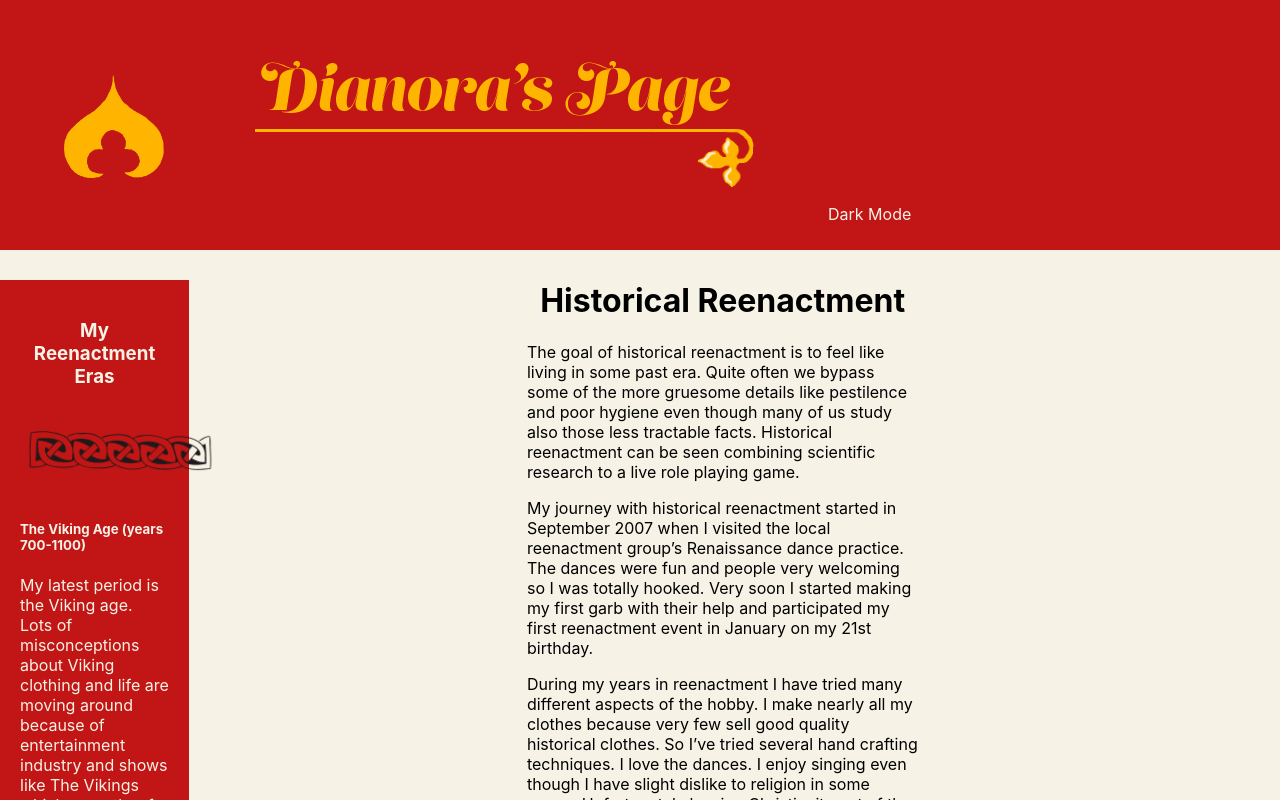
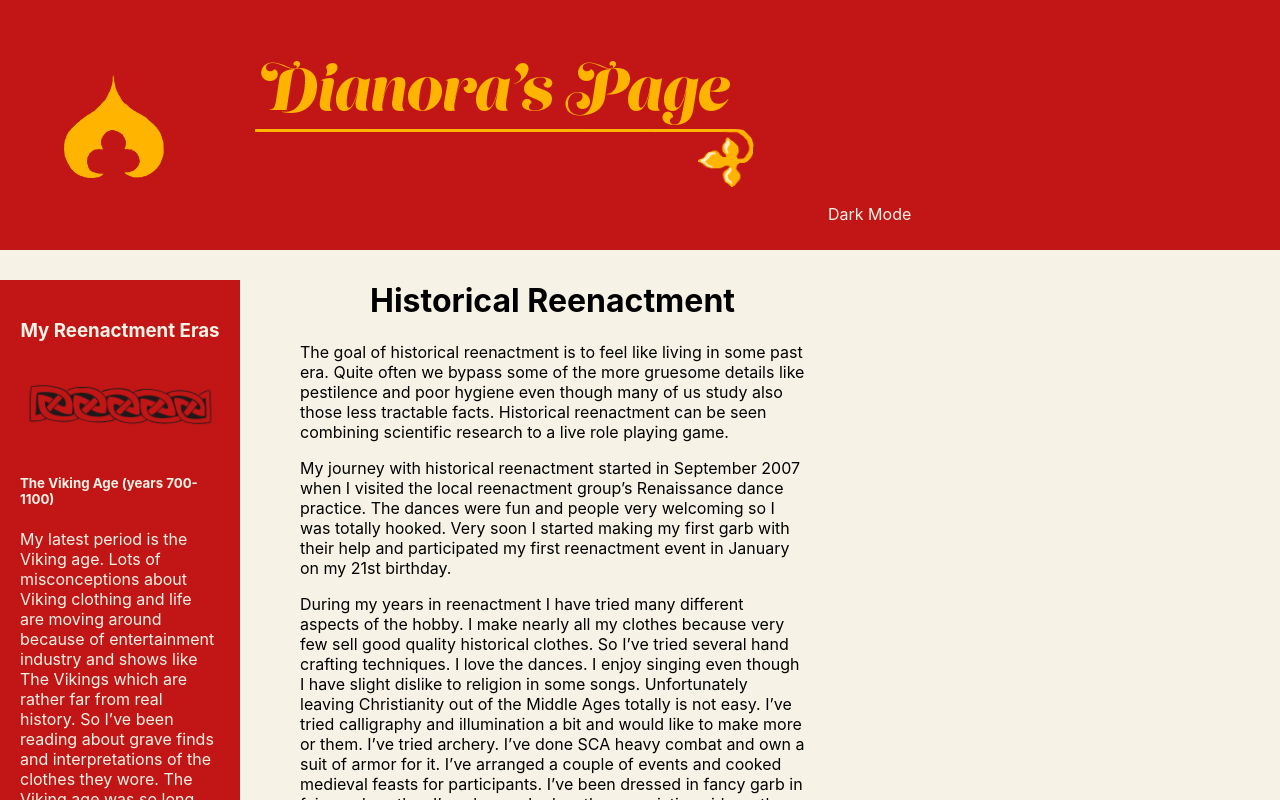
Before and after one commit to annametsapelto/thesis-page, a React (Create React App) app in the folder thesis-page/: page / in a window 1280 px wide. Shown: the top 800 px of the page. Built offline with nearby package versions, Linux system fonts and the light colour scheme.

Commit message:
Change Layout

```diff
--- a/thesis-page/src/Components/Layout.js
+++ b/thesis-page/src/Components/Layout.js
@@ -24,21 +24,18 @@ const Layout = () => {
         <div className={isDark}>
             <Header changeMode = {changeMode} isLightMode = {lightMode}/>
             <div className={styles.mainFlex}>
-                <div className={styles.second}>
-                    <SecondText isLightMode={lightMode} />
-                </div>
+                <SecondText isLightMode={lightMode} className={styles.second} />
                 <div className={styles.secondFlex}>
                     <div className={styles.first}>
                         <Maintext isLightMode={lightMode}/>
+                        <PictureCarousel isLightMode={lightMode} />
                     </div>
                     <div className={styles.last}>
-                <PictureCarousel isLightMode={lightMode} />
                         <ThirdText isLightMode={lightMode} />
                     </div>
                 </div>
             </div>
             <Footer isLightMode = {lightMode}/>
-
         </div>
     )
 }
```
Lines whose indentation alone changed are shown as unchanged.
